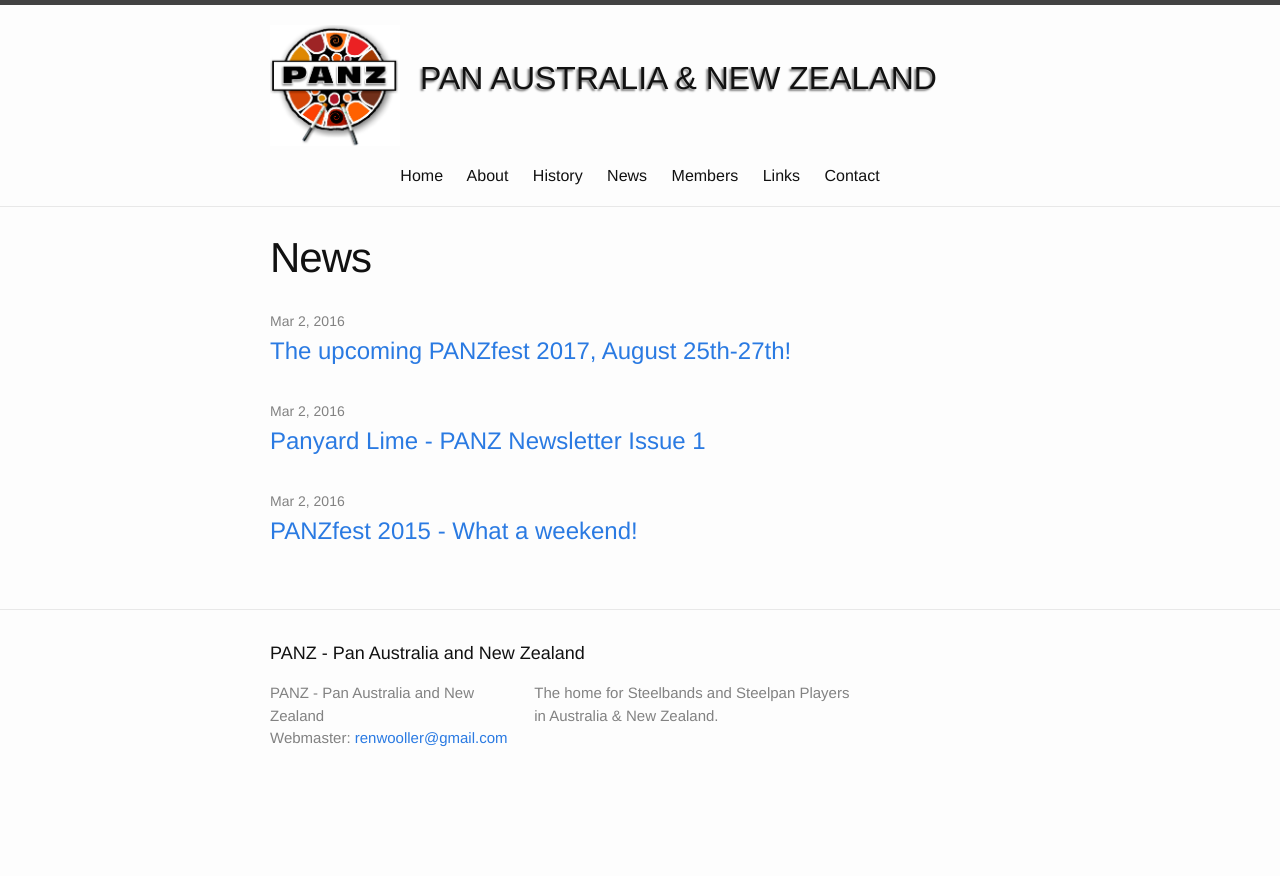
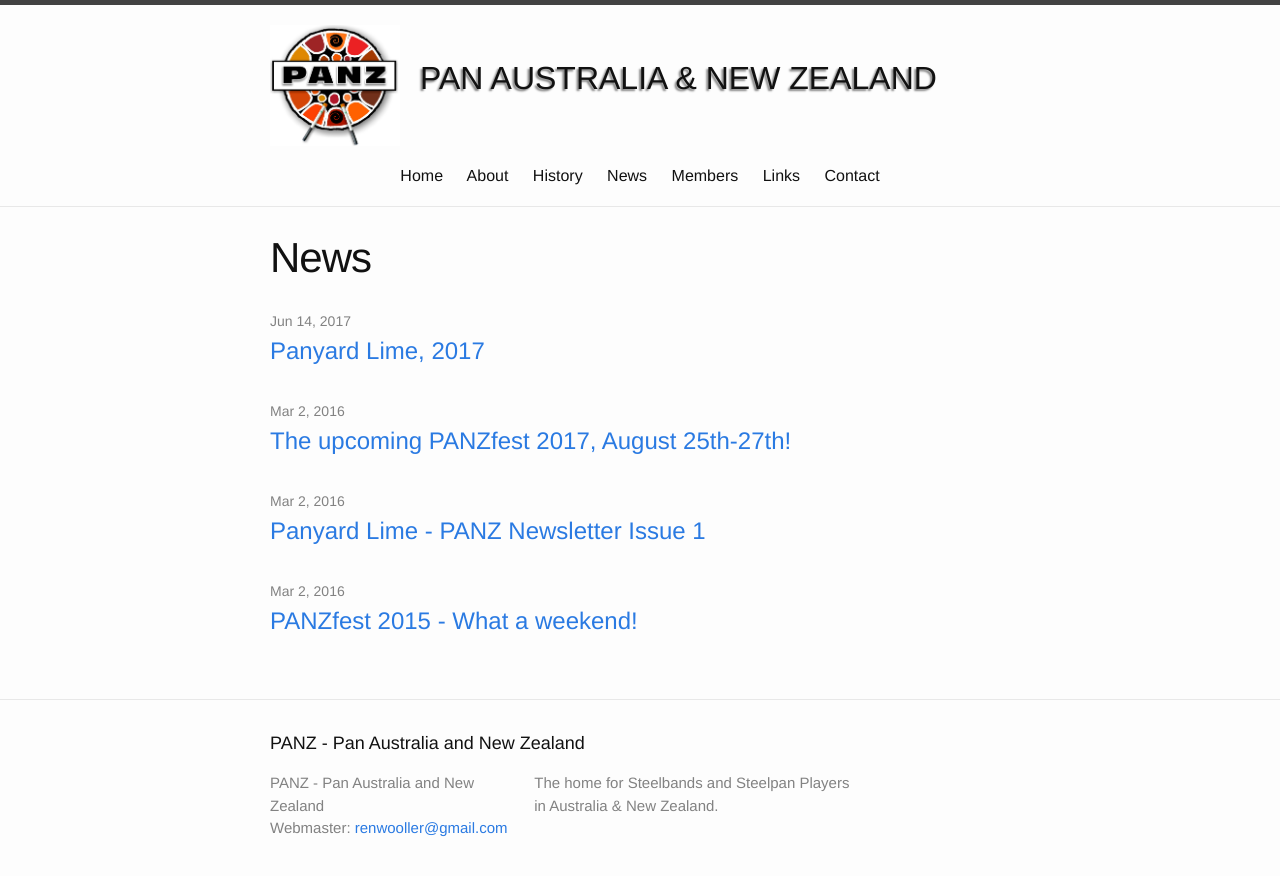
Before and after one commit to panzweb/panzweb.github.io, a Jekyll site: the page built from 2.news.markdown, in a window 1280 px wide. Shown: the top 876 px of the page. Built offline with Jekyll 4.4.1, drawn with Linux system fonts in a browser that asks for light colours.

Commit message:
adds panyard lime 2 directly

```diff
--- a/2.news.markdown
+++ b/2.news.markdown
@@ -6,6 +6,13 @@
 ---
 
 <ul class="post-list">
+    <li>
+        <span class="post-meta">Jun 14, 2017</span>
+
+        <h2>
+          <a class="post-link" href="http://us5.campaign-archive1.com/?e=[UNIQID]&u=ce25ed889bbb21af7f495ecca&id=f67bae9fcb">Panyard Lime, 2017</a>
+        </h2>
+      </li>
     {% for post in site.posts %}
       <li>
         <span class="post-meta">{{ post.date | date: "%b %-d, %Y" }}</span>
```
